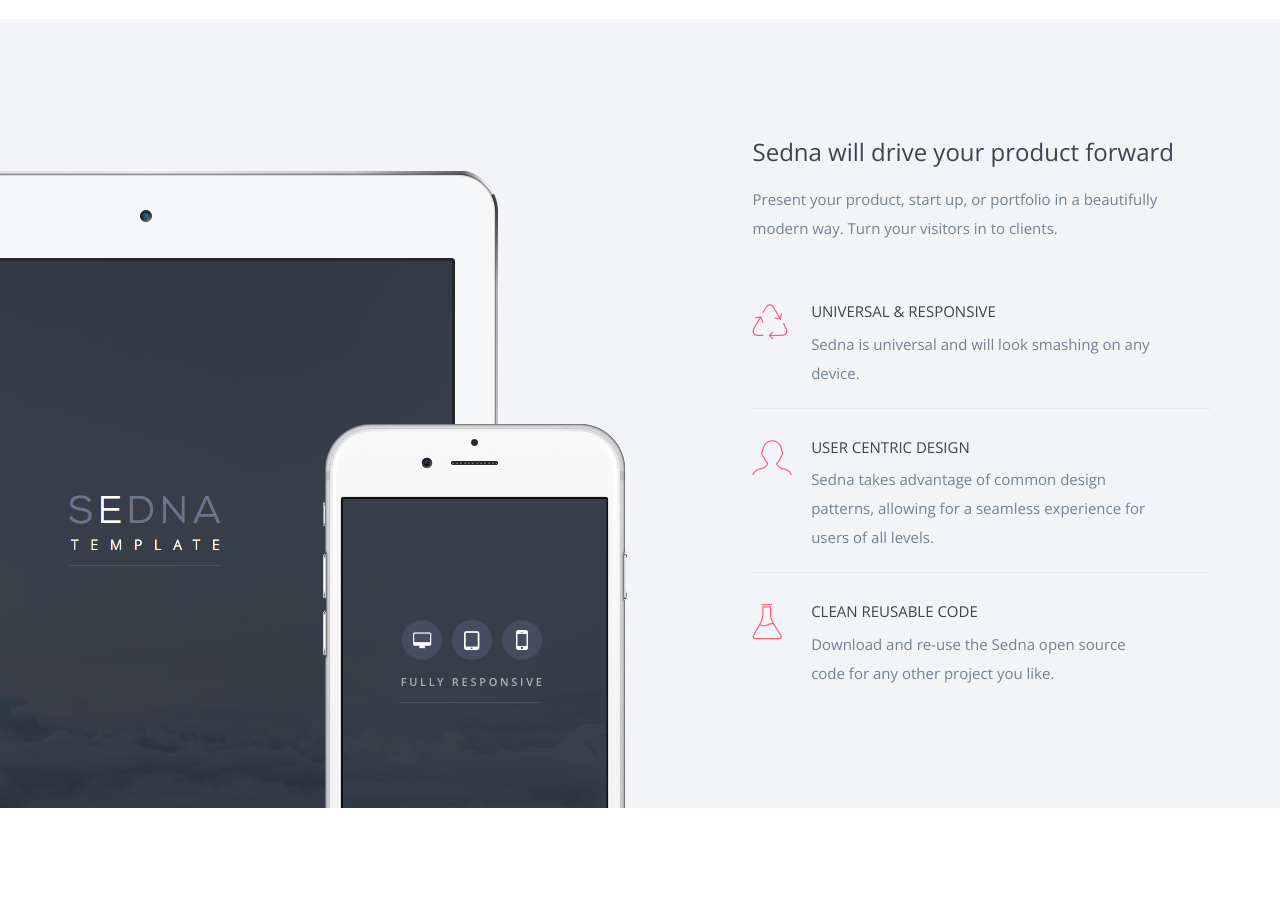
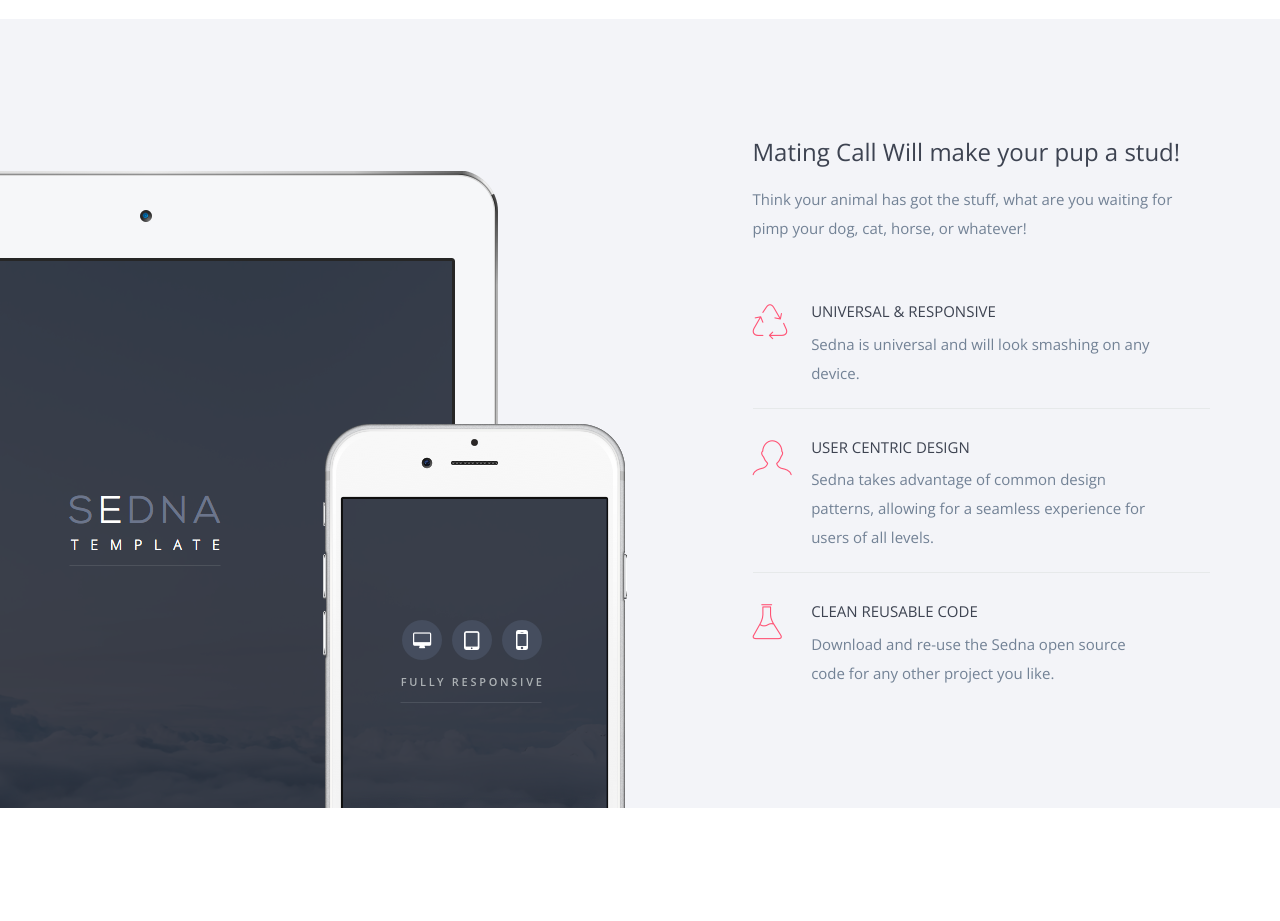
Before and after one commit to cfunkles/internet-farm, a plain HTML site: page app/static/index.html in a window 1280 px wide. Shown: the part 1800-2721 px from the top of the page. Drawn offline with nearby package versions, Linux system fonts and the light colour scheme.

Commit message:
content additions

```diff
--- a/app/static/index.html
+++ b/app/static/index.html
@@ -127,8 +127,8 @@
             <div class="row">
                 <div class="col-md-5 col-md-offset-7">
                     <div class="feature-list">
-                        <h3>Sedna will drive your product forward</h3>
-                        <p>Present your product, start up, or portfolio in a beautifully modern way. Turn your visitors in to clients.</p>
+                        <h3>Mating Call Will make your pup a stud!</h3>
+                        <p>Think your animal has got the stuff, what are you waiting for pimp your dog, cat, horse, or whatever! </p>
                         <ul class="features-stack">
                             <li class="feature-item">
                                 <div class="feature-icon">
```
